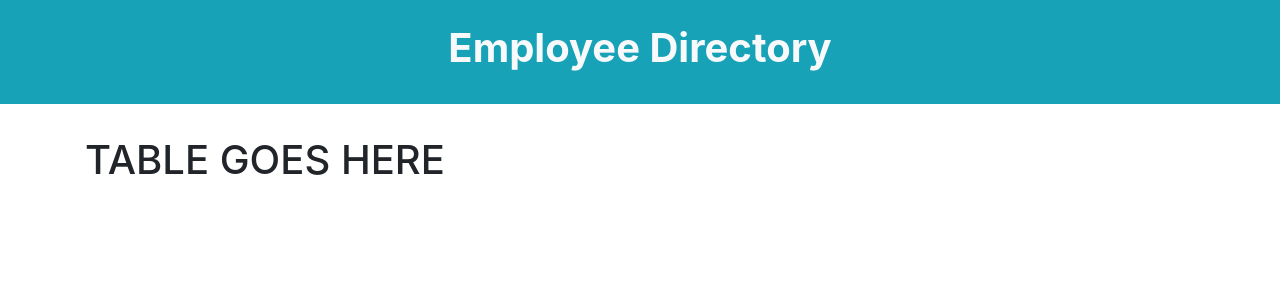
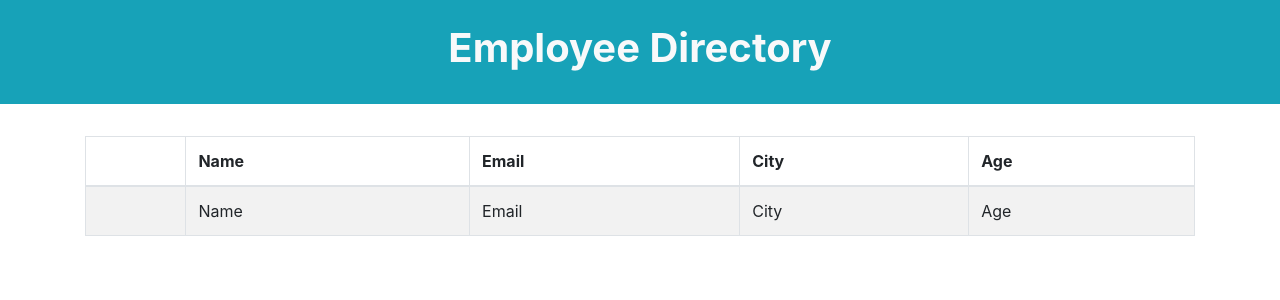
Before and after one commit to achueng/Employee-Directory, a React (Create React App) app: page / in a window 1280 px wide. Shown: the top 300 px of the page. Built offline with nearby package versions, Linux system fonts and the light colour scheme.

Commit message:
format table with correct labels for data

```diff
--- a/src/components/Table/TableLayout.js
+++ b/src/components/Table/TableLayout.js
@@ -1,5 +1,28 @@
-function TableLayout() {
-    return <h1>TABLE GOES HERE</h1>
+import Table from 'react-bootstrap/Table'
+
+function TableLayout(props) {
+    return (
+        <Table striped bordered responsive>
+            <thead>
+                <tr>
+                    <th></th>
+                    <th>Name</th>
+                    <th>Email</th>
+                    <th>City</th>
+                    <th>Age</th>
+                </tr>
+            </thead>
+            <tbody>
+                <tr>
+                    <td><img src=""/></td>
+                    <td>Name</td>
+                    <td>Email</td>
+                    <td>City</td>
+                    <td>Age</td>
+                </tr>
+            </tbody>
+        </Table>
+    )
 }
 
 export default TableLayout;
```
